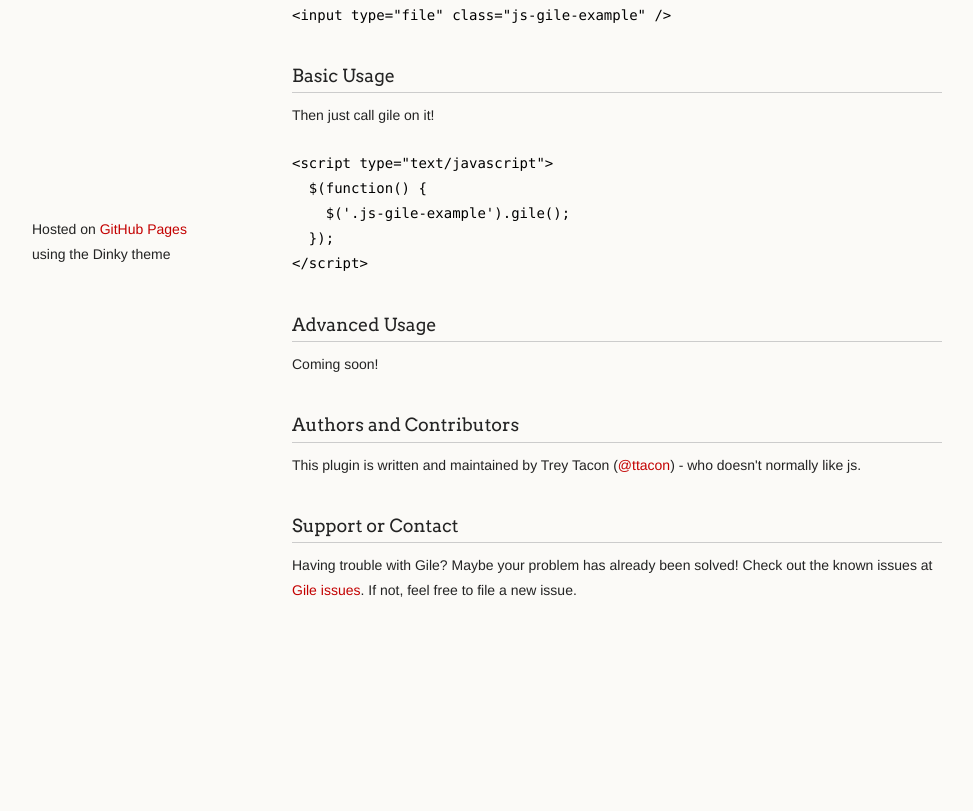
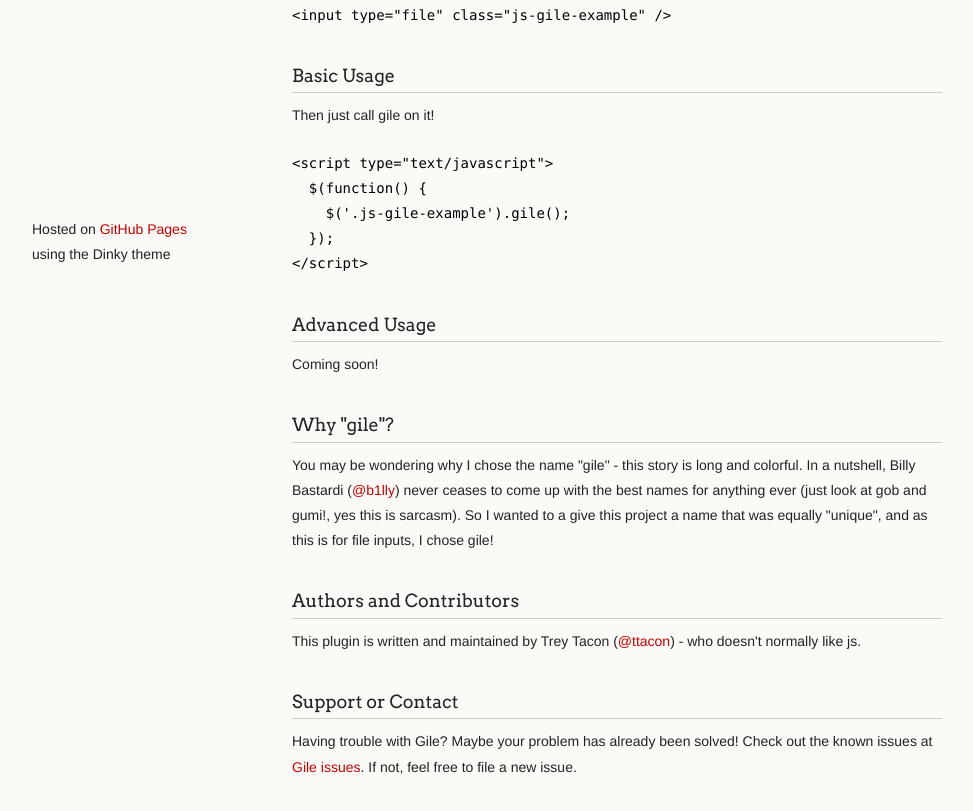
Before and after one commit to ttacon/gile, a plain HTML site: page index.html in a window 1280 px wide. Shown: the part 501-1312 px from the top of the page, without its empty margins (18-991 px from the left). Before the commit the page ends 1177 px from the top, so only its background shows below. Drawn offline with Linux system fonts and the light colour scheme.

Commit message:
Make html a little more readable and add reference to gile's name's history

```diff
--- a/index.html
+++ b/index.html
@@ -28,33 +28,43 @@
 
         <p class="header">This project is maintained by <a class="header name" href="https://github.com/ttacon">ttacon</a></p>
 
-
       </header>
       <section>
         <h3>
-<a name="overviewdemo" class="anchor" href="#overviewdemo"><span class="octicon octicon-link"></span></a>Overview/Demo</h3>
+          <a name="overviewdemo" class="anchor" href="#overviewdemo"><span class="octicon octicon-link"></span></a>
+          Overview/Demo
+        </h3>
 
         <p>Gile takes normal markup and maps to a hidden file <code>input[type="file"]</code>. This allows you to style file inputs, yay!</p>
 
         <input type="file" class="js-gile-example" />
 
         <h3>
-<a name="installation" class="anchor" href="#installation"><span class="octicon octicon-link"></span></a>Installation</h3>
+          <a name="installation" class="anchor" href="#installation"><span class="octicon octicon-link"></span></a>
+          Installation
+        </h3>
 
-<p>Installation is easy - gile depends on jQuery, so include jQuery and then include the gile js and css and you're good to go!</p>
+        <p>Installation is easy - gile depends on jQuery, so include jQuery and then include gile.min.js and gile.min.css and you're good to go!</p>
 
-<p><code>&lt;link rel="stylesheet" type="text/css" href="/css/gile.min.css"&gt;&lt;/link&gt;</code>
-<code>&lt;script type="text/javascript" src="/js/jquery.gile.min.js"&gt;&lt;/script&gt;</code></p>
+        <p>
+          <code>&lt;link rel="stylesheet" type="text/css" href="/css/gile.min.css"&gt;&lt;/link&gt;</code>
+            <br />
+          <code>&lt;script type="text/javascript" src="/js/jquery.gile.min.js"&gt;&lt;/script&gt;</code>
+        </p>
 
         <h3>
-<a name="usagemarkup" class="anchor" href="#usagemarkup"><span class="octicon octicon-link"></span></a>Usage/Markup</h3>
+          <a name="usagemarkup" class="anchor" href="#usagemarkup"><span class="octicon octicon-link"></span></a>
+          Usage/Markup
+        </h3>
 
         <p>To use gile just do your normal deal, have your file input - give it something you can select it by though!</p>
 
         <p><code>&lt;input type="file" class="js-gile-example" /&gt;</code></p>
 
         <h3>
-<a name="basic-usage" class="anchor" href="#basic-usage"><span class="octicon octicon-link"></span></a>Basic Usage</h3>
+          <a name="basic-usage" class="anchor" href="#basic-usage"><span class="octicon octicon-link"></span></a>
+          Basic Usage
+        </h3>
 
         <p>Then just call gile on it!</p>
         <code>
@@ -66,19 +76,44 @@
         </code>
 
         <h3>
-<a name="advanced-usage" class="anchor" href="#advanced-usage"><span class="octicon octicon-link"></span></a>Advanced Usage</h3>
+          <a name="advanced-usage" class="anchor" href="#advanced-usage"><span class="octicon octicon-link"></span></a>
+          Advanced Usage
+        </h3>
 
         <p>Coming soon!</p>
 
         <h3>
-<a name="authors-and-contributors" class="anchor" href="#authors-and-contributors"><span class="octicon octicon-link"></span></a>Authors and Contributors</h3>
+          <a name="why-gile" class="anchor" href="#why-gile"><span class="octicon octicon-link"></span></a>
+          Why "gile"?
+        </h3>
 
-<p>This plugin is written and maintained by Trey Tacon (<a href="https://github.com/ttacon" class="user-mention">@ttacon</a>) - who doesn't normally like js.</p>
+        <p>
+          You may be wondering why I chose the name "gile" - this story is long and colorful. In a nutshell,
+          Billy Bastardi (<a href="https://github.com/b1lly" class="user-mention">@b1lly</a>) never ceases to come
+          up with the best names for anything ever (just look at gob and gumi!, yes this is sarcasm). So I
+          wanted to a give this project a name that was equally "unique", and as this is for file inputs, I chose
+          gile!
+        </p>
 
         <h3>
-<a name="support-or-contact" class="anchor" href="#support-or-contact"><span class="octicon octicon-link"></span></a>Support or Contact</h3>
+          <a name="authors-and-contributors" class="anchor" href="#authors-and-contributors"><span class="octicon octicon-link"></span></a>
+          Authors and Contributors
+        </h3>
 
-<p>Having trouble with Gile? Maybe your problem has already been solved! Check out the known issues at <a href="https://github.com/ttacon/gile/issues">Gile issues</a>. If not, feel free to file a new issue.</p>
+        <p>
+          This plugin is written and maintained by Trey Tacon (<a href="https://github.com/ttacon" class="user-mention">@ttacon</a>) - who doesn't normally like js.
+        </p>
+
+        <h3>
+          <a name="support-or-contact" class="anchor" href="#support-or-contact"><span class="octicon octicon-link"></span></a>
+          Support or Contact
+        </h3>
+
+        <p>
+          Having trouble with Gile? Maybe your problem has already been solved!
+          Check out the known issues at <a href="https://github.com/ttacon/gile/issues">Gile issues</a>.
+          If not, feel free to file a new issue.
+        </p>
       </section>
       <footer>
         <p><small>Hosted on <a href="http://pages.github.com">GitHub Pages</a> using the Dinky theme</small></p>
```
Lines whose indentation alone changed are shown as unchanged.
